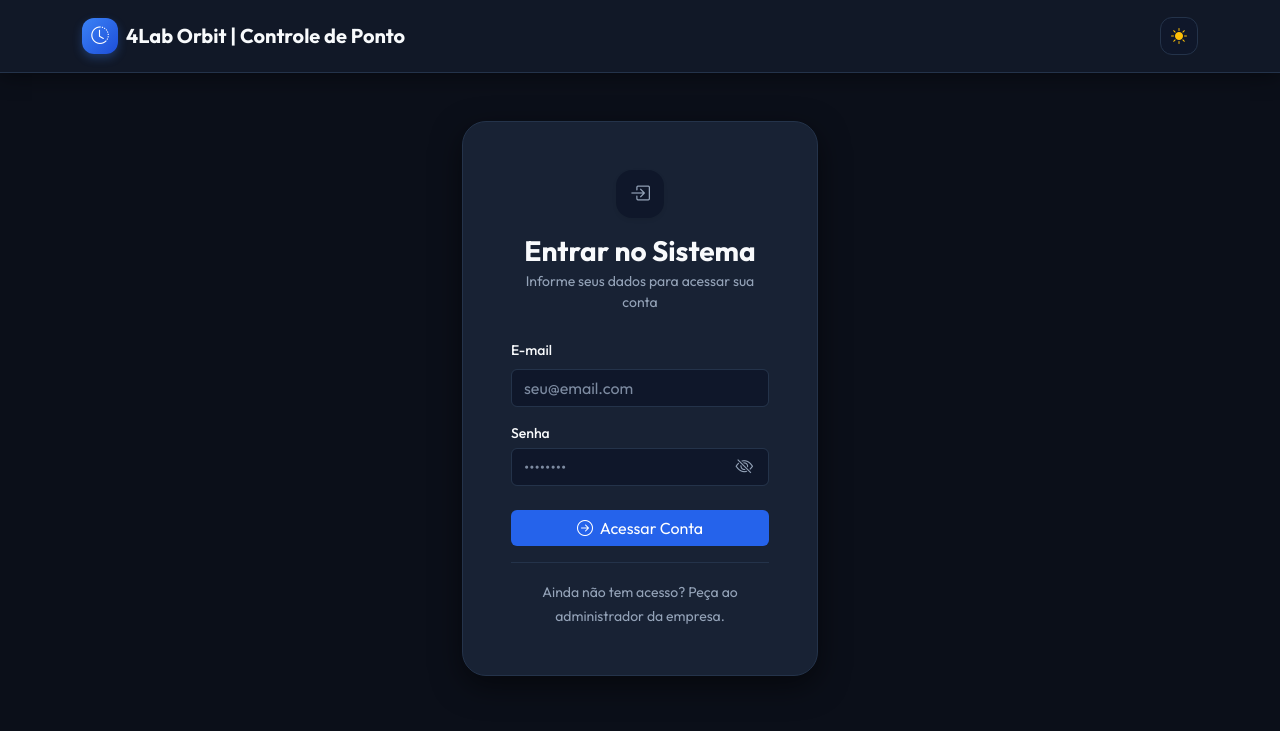
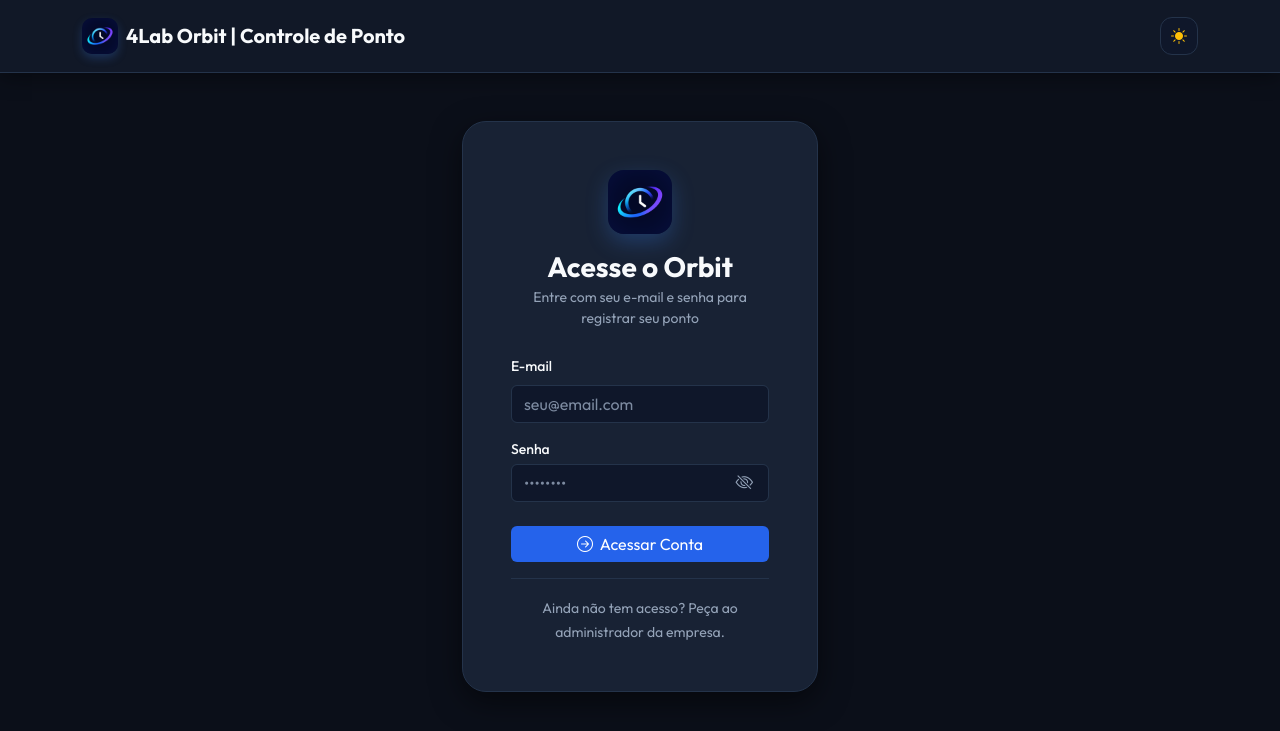
Before and after one commit to 95k52cjs42-alt/Controle-Ponto-Offline, a Flask app: page /login in a window 1280 px wide. Shown: the top 731 px of the page. Run offline with Flask 3, Linux system fonts and the light colour scheme; parts of the project's set-up code (start-up, migrations or seed data) failed here and were passed over; some libraries are stand-ins or nearby versions.

Commit message:
Ícone novo do Orbit, login e modal de senha do perfil repaginados
- Ícone novo (órbita com relógio, sem textos) em icon-192/512 e
  apple-touch-icon, fundo de borda a borda; favicon-32 novo nas páginas.
- Cabeçalho e cartão de login com o logo; título "Acesse o Orbit".
- Modal "Alterar senha" do perfil no padrão do modal de Lembretes:
  campos maiores com mostrar/ocultar, aviso de Caps Lock, conferência da
  confirmação antes de enviar; sem o contorno preto do modo escuro (vale
  também para o modal de foto).

Co-Authored-By: Claude Opus 5.5 <noreply@anthropic.com>

```diff
--- a/templates/base.html
+++ b/templates/base.html
@@ -8,6 +8,7 @@
     <meta name="apple-mobile-web-app-capable" content="yes">
     <meta name="mobile-web-app-capable" content="yes">
     <meta name="apple-mobile-web-app-title" content="Ponto">
+    <link rel="icon" type="image/png" sizes="32x32" href="{{ url_for('static', filename='icons/favicon-32.png') }}">
     <link rel="apple-touch-icon" href="{{ url_for('static', filename='icons/apple-touch-icon.png') }}">
     <title>{% block title %}4Lab Orbit | App Ponto{% endblock %}</title>
 
@@ -90,14 +91,10 @@
         .brand-logo {
             width: 36px;
             height: 36px;
-            background: linear-gradient(135deg, #3b82f6 0%, #1d4ed8 100%);
-            color: #ffffff;
-            border-radius: 12px;
-            display: flex;
-            align-items: center;
-            justify-content: center;
-            font-size: 1.1rem;
-            box-shadow: 0 4px 10px rgba(59, 130, 246, 0.3);
+            border-radius: 10px;
+            display: block;
+            object-fit: cover;
+            box-shadow: 0 4px 10px rgba(59, 130, 246, 0.25);
         }
 
         .nav-link-custom {
@@ -224,9 +221,7 @@
         <div class="container justify-content-between">
             <!-- Logo / Nome -->
             <a class="navbar-brand d-flex align-items-center gap-2 m-0" href="{{ url_for('index') if current_user.is_authenticated else url_for('login') }}">
-                <div class="brand-logo">
-                    <i class="bi bi-clock-history"></i>
-                </div>
+                <img class="brand-logo" src="{{ url_for('static', filename='icons/icon-192.png') }}" alt="4Lab Orbit" width="36" height="36">
                 <span class="fw-bold fs-5 text-dark">{% block navbar_title %}Controle de Ponto{% endblock %}</span>
             </a>
 
--- a/templates/login.html
+++ b/templates/login.html
@@ -14,16 +14,13 @@
     }
 
     .brand-icon {
-        width: 48px;
-        height: 48px;
-        background-color: var(--bg-input);
-        color: var(--text-muted);
+        width: 64px;
+        height: 64px;
         border-radius: 16px;
-        display: inline-flex;
-        align-items: center;
-        justify-content: center;
-        font-size: 1.25rem;
+        display: inline-block;
+        object-fit: cover;
         margin-bottom: 1rem;
+        box-shadow: 0 8px 22px rgba(59, 130, 246, 0.28);
     }
 
     .password-toggle {
@@ -52,11 +49,9 @@
 
             <!-- Icone e Cabeçalho -->
             <div class="text-center mb-4">
-                <div class="brand-icon shadow-sm">
-                    <i class="bi bi-box-arrow-in-right"></i>
-                </div>
-                <h3 class="fw-bold mb-1 text-dark">Entrar no Sistema</h3>
-                <p class="text-muted small">Informe seus dados para acessar sua conta</p>
+                <img class="brand-icon" src="{{ url_for('static', filename='icons/icon-192.png') }}" alt="4Lab Orbit" width="64" height="64">
+                <h3 class="fw-bold mb-1 text-dark">Acesse o Orbit</h3>
+                <p class="text-muted small">Entre com seu e-mail e senha para registrar seu ponto</p>
             </div>
 
             <!-- Flash Messages -->
--- a/templates/meu_historico.html
+++ b/templates/meu_historico.html
@@ -3,6 +3,8 @@
 <head>
     <meta charset="UTF-8">
     <meta name="viewport" content="width=device-width, initial-scale=1.0">
+    <link rel="icon" type="image/png" sizes="32x32" href="{{ url_for('static', filename='icons/favicon-32.png') }}">
+    <link rel="apple-touch-icon" href="{{ url_for('static', filename='icons/apple-touch-icon.png') }}">
     <title>Meu Histórico | 4Lab Orbit</title>
 
     <!-- Google Fonts: Outfit -->
--- a/templates/solicitar_correcao.html
+++ b/templates/solicitar_correcao.html
@@ -3,6 +3,8 @@
 <head>
     <meta charset="UTF-8">
     <meta name="viewport" content="width=device-width, initial-scale=1.0">
+    <link rel="icon" type="image/png" sizes="32x32" href="{{ url_for('static', filename='icons/favicon-32.png') }}">
+    <link rel="apple-touch-icon" href="{{ url_for('static', filename='icons/apple-touch-icon.png') }}">
     <title>Solicitar Ajuste | 4Lab Orbit</title>
 
     <!-- Google Fonts: Outfit -->
```
Also changed, not shown: templates/index.html (+102 -24 lines), static/icons/apple-touch-icon.png, static/icons/favicon-32.png (added), static/icons/icon-192.png, static/icons/icon-512.png.
